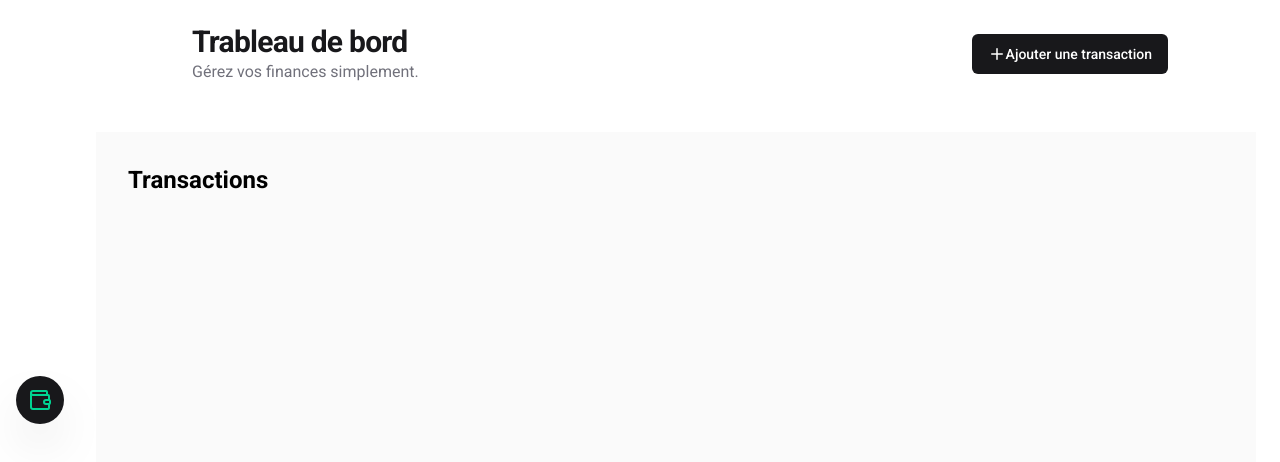
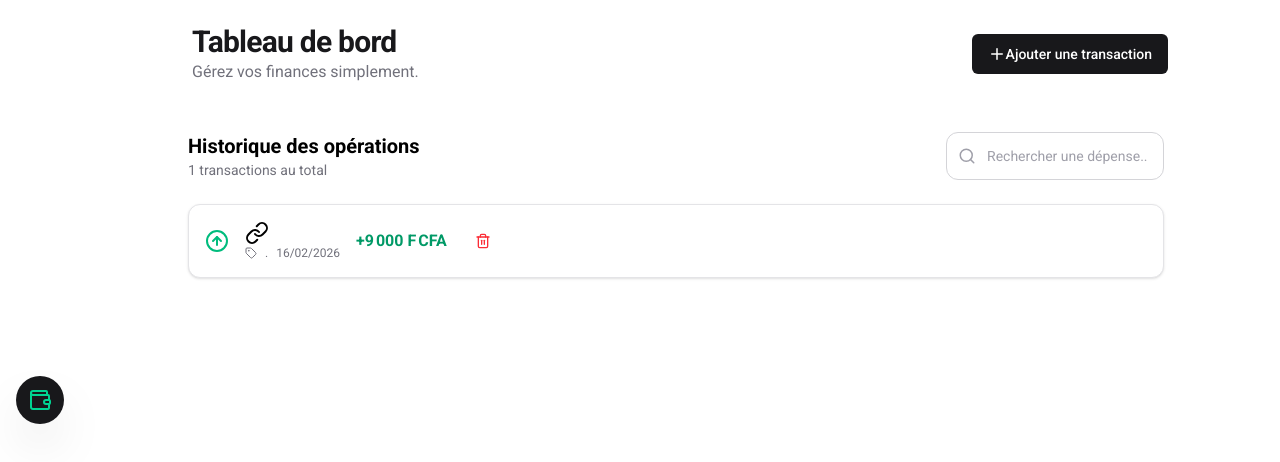
Before and after one commit to Dioman-Keita/expense-tracker, a Next.js app: page /transactions in a window 1280 px wide. Shown: the top 462 px of the page. Built offline with nearby package versions, Linux system fonts and the light colour scheme.

Commit message:
feat: implement dynamic routing, transaction form, and fix UI components

```diff
--- a/data/transactions.json
+++ b/data/transactions.json
@@ -0,0 +1,11 @@
+[
+  {
+    "id": "f0499e5d-a194-4b16-ace9-963e553fa2e3",
+    "label": "Manger",
+    "amount": 9000,
+    "type": "income",
+    "category": "Commission",
+    "date": "2026-02-16T17:28:39.472Z",
+    "description": ""
+  }
+]
--- a/src/app/transactions/[id]/page.tsx
+++ b/src/app/transactions/[id]/page.tsx
@@ -1,14 +1,93 @@
-import React from "react";
+import Container from "@components/layout/container";
+import { cn } from "@lib/utils";
+import { getTransactionById } from "@features/transactions/services/transaction.service";
+import { Card, CardContent } from "@components/ui/card";
+import { formatCurrency } from "@utils/formatCurrency";
+import { notFound } from "next/navigation";
+import { ArrowLeft, Calendar, Tag, Wallet } from "lucide-react";
+import Link from "next/link";
+import { Transaction } from "@features/transactions/type";
 
-type Props = {
-  params: { id: string };
-};
+interface Props {
+  params: Promise<{ id: string }>;
+}
 
-export default function Page({ params }: Props) {
-  const { id } = params;
+export default async function TransactionDetailPage({ params }: Props) {
+  const { id } = await params;
+  const transaction: Transaction = await getTransactionById(id);
+
+  if (!transaction) {
+    notFound();
+  }
+
+  const isIncome = transaction.type === "income";
   return (
-    <div>
-      <h1>Transaction {id}</h1>
-    </div>
+    <Container className="max-w-2xl py-10">
+      <Link
+        href="/transactions"
+        className="flex items-center gap-2 text-sm text-zinc-500 hover:text-zinc-900 mb-6 transition-colors"
+      >
+        <ArrowLeft size={16} />
+        Retour à l'historique
+      </Link>
+      <Card className="overflow-hidden border-t-4 border-t-zinc-900">
+        <CardContent className="p-8">
+          <div className="flex justify-between items-start mb-8">
+            <div>
+              <span
+                className={cn(
+                  "px-2 py-1 rounded-100 text-xs font-bold uppercase tracking-wider",
+                  isIncome
+                    ? "bg-emerald-100 text-emerald-700"
+                    : "bg-red-100 text-red-700",
+                )}
+              >
+                {isIncome ? "Revenu" : "Dépense"}
+              </span>
+              <h1 className="text-3xl font-bold mt-2">{transaction.label}</h1>
+            </div>
+            <div
+              className={cn(
+                "text-3xl font-mono font-bold",
+                isIncome ? "text-emerald-600" : "text-red-600",
+              )}
+            >
+              {isIncome ? "+" : "-"}
+              {formatCurrency(transaction.amount)}
+            </div>
+          </div>
+          <div className="grid gap-6 border-t pt-8 text-sm">
+            <div className="flex items-center justify-between">
+              <div className="flex items-center gap-2 text-zinc-500">
+                <Calendar size={18} />
+                <span>Date de l'opération</span>
+                <span className="font-medium">
+                  {new Date(transaction.date).toLocaleDateString("fr-FR", {
+                    dateStyle: "full",
+                  })}
+                </span>
+              </div>
+              <div className="flex items-center justify-between">
+                <div className="flex items-center gap-2 text-zinc-500">
+                  <Tag size={18} />
+                  <span className="font-medium capitalize">
+                    {transaction.category}
+                  </span>
+                </div>
+              </div>
+              <div className="flex items-center justify-between">
+                <div className="flex items-center gap-2 text-zinc-500">
+                  <Wallet size={18} />
+                  <span>ID de transaction</span>
+                </div>
+                <span className="font-mono text-xs text-zinc-400">
+                  {transaction.id}
+                </span>
+              </div>
+            </div>
+          </div>
+        </CardContent>
+      </Card>
+    </Container>
   );
 }
--- a/src/app/transactions/new/page.tsx
+++ b/src/app/transactions/new/page.tsx
@@ -0,0 +1,19 @@
+import Container from "@components/layout/container";
+import { TransactionForm } from "@features/transactions/components/TransactionForm";
+import Link from "next/link";
+import { ArrowLeft } from "lucide-react";
+
+export default function NewTransactionPage() {
+  return (
+    <Container className="py-10">
+      <Link
+        href="/"
+        className="inline-flex items-center gap-2 text-sm text-zinc-500 hover:text-zinc-900 mb-8 transition-colors"
+      >
+        <ArrowLeft size={16} />
+        Annuler et retourner
+      </Link>
+      <TransactionForm />
+    </Container>
+  );
+}
--- a/src/app/transactions/page.tsx
+++ b/src/app/transactions/page.tsx
@@ -1,28 +1,30 @@
-import { getAllTransactions } from "../../features/transactions/services/transaction.service";
+import Container from "@components/layout/container";
+import { getAllTransactions } from "@features/transactions/services/transaction.service";
+import { TransactionList } from "@features/transactions/components/TransactionList";
+import { Search } from "lucide-react";
+import { Input } from "@components/ui/input";
 
-export default async function TransactionsPage() {
+export default async function AllTranscationsPage() {
   const transactions = await getAllTransactions();
 
   return (
-    <div className="flex flex-col min-h-screen bg-zinc-50 p-8">
-      <h1 className="text-2xl font-bold mb-6">Transactions</h1>
-      <div className="space-y-4">
-        {transactions.map((t) => (
-          <div
-            key={t.id}
-            className="flex justify-between bg-white p-4 rounded-lg shadow"
-          >
-            <span>{t.label}</span>
-            <span
-              className={
-                t.type === "income" ? "text-green-600" : "text-red-600"
-              }
-            >
-              {t.amount} €
-            </span>
-          </div>
-        ))}
+    <Container className="space-y-6">
+      <div className="flex flex-col gap-4 sm:flex-row sm:items-center sm:justify-between">
+        <div>
+          <h2 className="text-xl font-bold">Historique des opérations</h2>
+          <p className="text-zinc-500 text-sm">
+            {transactions.length} transactions au total
+          </p>
+        </div>
+        <div className="relative">
+          <Search
+            className="absolute left-3 top-1/2 -translate-y-1/2 text-zinc-400"
+            size={18}
+          />
+          <Input className="pl-10" placeholder="Rechercher une dépense..." />
+        </div>
       </div>
-    </div>
+      <TransactionList transactions={transactions} />
+    </Container>
   );
 }
--- a/src/components/layout/container.tsx
+++ b/src/components/layout/container.tsx
@@ -8,7 +8,7 @@ interface ContainerProps {
 
 export default function Container({ children, className }: ContainerProps) {
   return (
-    <div className={cn(`mx-auto w-full max-w-5xl px-4 md:px-6 ${className}`)}>
+    <div className={cn("mx-auto w-full max-w-5xl px-4 md:px-6", className)}>
       {children}
     </div>
   );
--- a/src/components/layout/header.tsx
+++ b/src/components/layout/header.tsx
@@ -7,7 +7,7 @@ export default function Header() {
       <Container className="flex items-center justify-between gap-10">
         <div>
           <h1 className="text-3xl font-bold tracking-tight text-zinc-900">
-            Trableau de bord
+            Tableau de bord
           </h1>
           <p className="text-zinc-500">Gérez vos finances simplement.</p>
         </div>
--- a/src/components/ui/input.tsx
+++ b/src/components/ui/input.tsx
@@ -8,14 +8,12 @@ export const Input = forwardRef<
   return (
     <input
       ref={ref}
-      className={
-        (cn(
-          `flex h-10 w-full rounded-md border border-zinc-200 bg-white px-3 text-sm ring-offset-white
-                file:bg-transparent file:text-sm file:font-medium placeholder:text-zinc-500 focus-visible:outline-none
-                focus-visible:ring-2 focus-visible:ring-zinc-950 focus-visible:ring-offset-2 disabled:cursor-not-allowed disabled:opacity-50`,
-        ),
-        className)
-      }
+      className={cn(
+        "flex h-12 w-full rounded-xl border border-solid border-zinc-300 bg-white px-4 py-2 text-sm transition-all",
+        "placeholder:text-zinc-400 hover:border-zinc-400",
+        "focus:ring-2 focus:ring-zinc-900 focus:border-zinc-900 outline-none",
+        className,
+      )}
       {...props}
     />
   );
--- a/src/components/ui/select.tsx
+++ b/src/components/ui/select.tsx
@@ -9,7 +9,8 @@ export const Select = forwardRef<
     <select
       ref={ref}
       className={cn(
-        "flex h-10 w-full rounded-md border-zinc-200 bg-white px-3 py-2 text-sm focus-visible:outline-none focus-visible:ring-2 focus-visible:ring-zinc-950 focus-visible:ring-offset-2 disabled:cursor-not-allowed disabled:opacity-50 appearance-none",
+        "flex h-12 w-full rounded-xl border border-zinc-300 bg-white px-4 py-2 txt-sm transiion-all",
+        "focus:ring-2 focus:ring-zinc-900 focus:border-zinc-900 outline-none cursor-pointer",
         className,
       )}
       {...props}
--- a/src/features/transactions/components/TransactionItem.tsx
+++ b/src/features/transactions/components/TransactionItem.tsx
@@ -1,5 +1,5 @@
 import { formatCurrency } from "@utils/formatCurrency";
-import { ArrowUpCircle, ArrowDownCircle, Tag } from "lucide-react";
+import { ArrowUpCircle, ArrowDownCircle, Tag, Link } from "lucide-react";
 import { DeleteButton } from "@components/ui/button";
 import { deleteTransaction } from "../actions/deleteTransaction";
 import { cn } from "@lib/utils";
@@ -22,7 +22,12 @@ export function TransactionItem({ transaction }: TransactionItemProps) {
           )}
         </div>
         <div>
-          <p className="font-medium text-zinc-900">{transaction.label}</p>
+          <Link
+            href={`/transactions/${transaction.id}`}
+            className="hover:underline"
+          >
+            <p className="font-medium text-zinc-900">{transaction.label}</p>
+          </Link>
           <div className="flex items-center gap-2 text-xs text-zinc-500">
             <Tag size={12} />
             <span>.</span>
```
Also changed, not shown: src/features/transactions/components/TransactionForm.tsx (+47 -32 lines).
